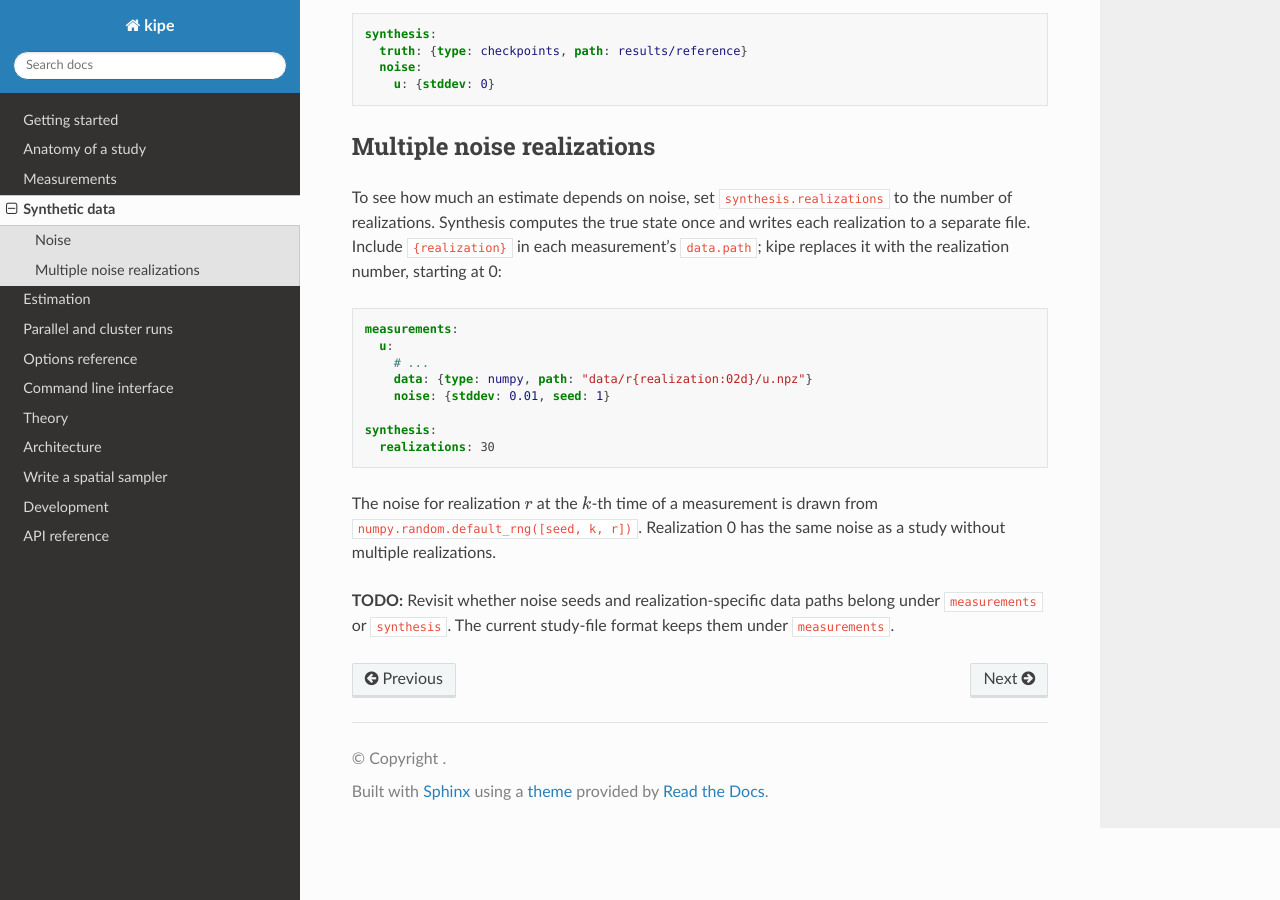
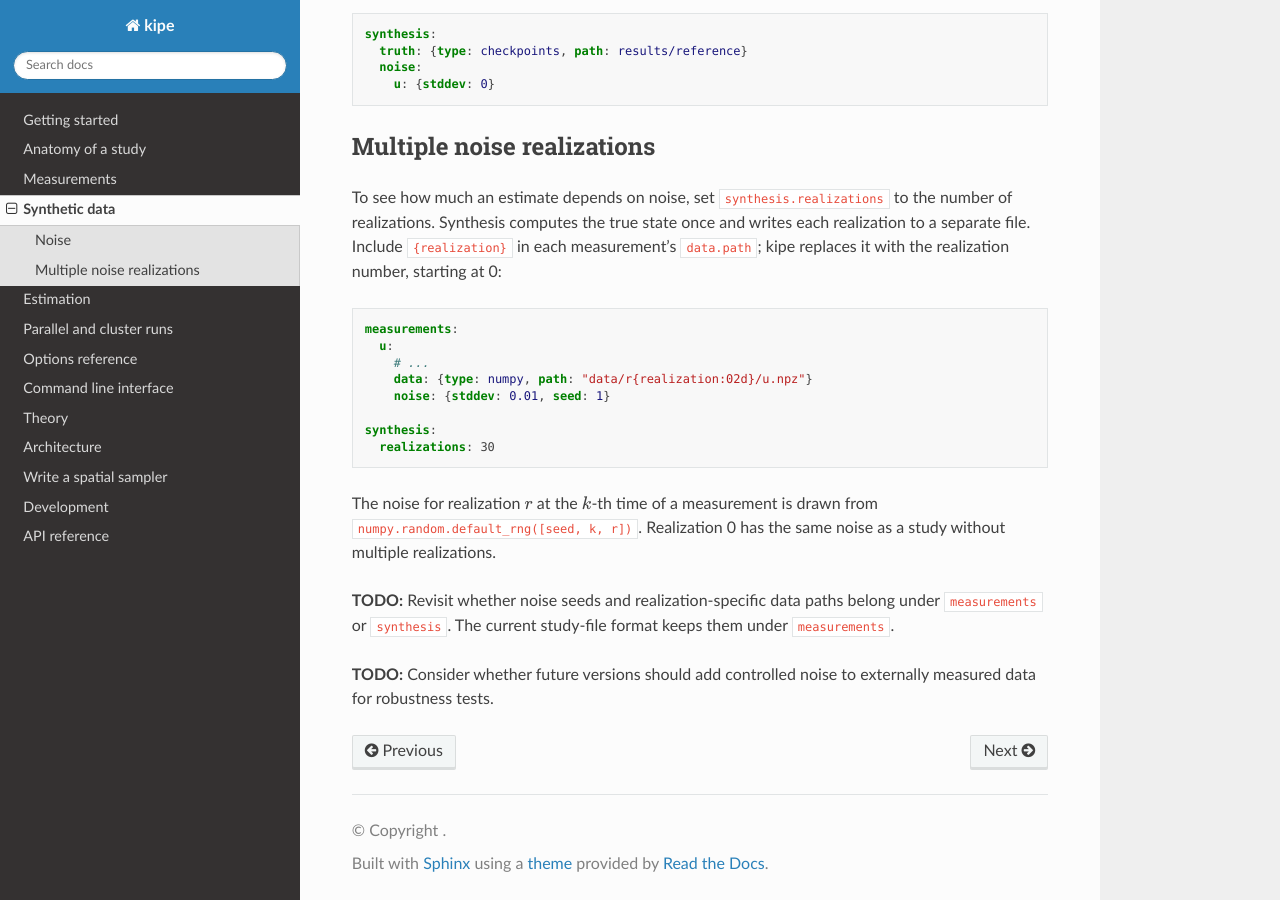
Before and after one commit to cardiomath/kipe, a Sphinx documentation site: the page built from docs/source/synthetic_data.rst, in a window 1280 px wide and 900 px high, scrolled down 664 px. Built offline with Sphinx 7.4.7 and the Read the Docs theme 3.1.0, drawn with Linux system fonts in a browser that asks for light colours; pages that are not in the unit, such as notebooks, are missing from menus.

Commit message:
docs: record open documentation decisions
Co-authored-by: cabertog <105036811+cabertog@users.noreply.github.com>

```diff
--- a/docs/source/synthetic_data.rst
+++ b/docs/source/synthetic_data.rst
@@ -55,3 +55,6 @@ multiple realizations.
 
 **TODO:** Revisit whether noise seeds and realization-specific data paths belong under
 ``measurements`` or ``synthesis``. The current study-file format keeps them under ``measurements``.
+
+**TODO:** Consider whether future versions should add controlled noise to externally measured
+data for robustness tests.
```
Also changed, not shown: README.md (+2 -0 lines).
